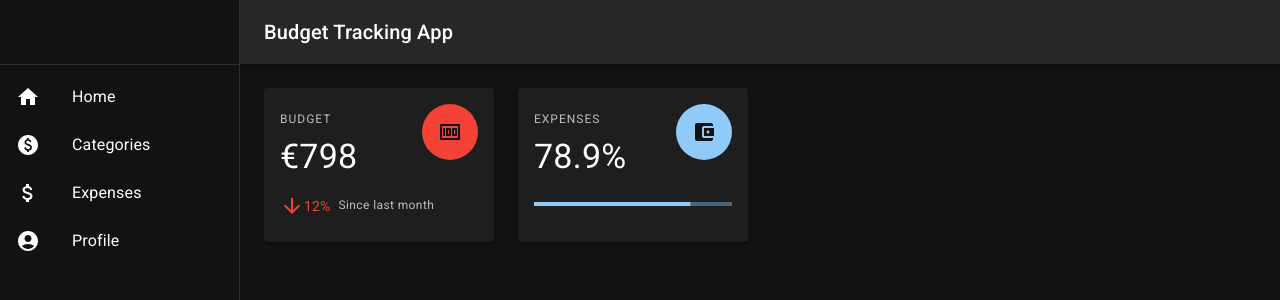
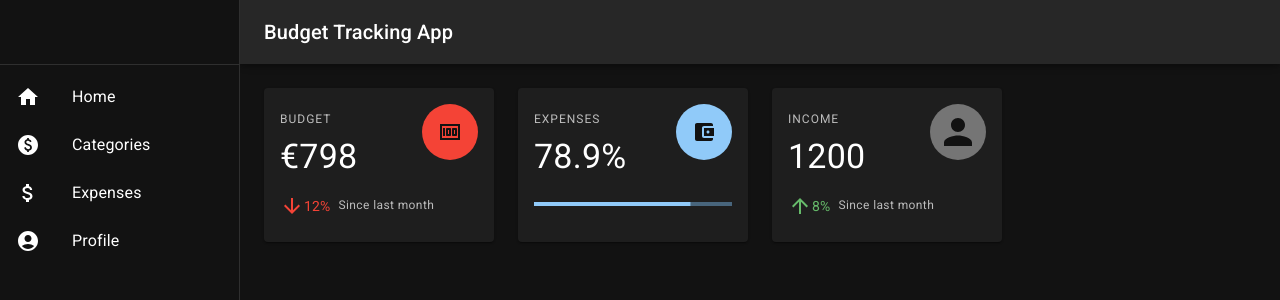
Before and after one commit to SirSimon04/budget_tracker, a React (Create React App) app: page / in a window 1280 px wide. Shown: the top 300 px of the page. Built offline with nearby package versions, Linux system fonts and the light colour scheme.

Commit message:
add IncomeCard

```diff
--- a/src/components/pages/HomePage/HomePage.jsx
+++ b/src/components/pages/HomePage/HomePage.jsx
@@ -6,6 +6,8 @@ import AccountBalanceWalletIcon from "@mui/icons-material/AccountBalanceWallet";
 import { currencyFormatter } from "../../../utils";
 import BudgetCardContent from "./components/cardContents/BudgetCardContent";
 import ExpenseCardContent from "./components/cardContents/ExpenseCardContent";
+import IncomeCardContent from "./components/cardContents/IncomeCardContent";
+
 function HomePage() {
   return (
     <div>
@@ -30,6 +32,11 @@ function HomePage() {
             <ExpenseCardContent />
           </HomePageCard>
         </Grid>
+        <Grid item xl={3} lg={3} sm={6} xs={12}>
+          <HomePageCard name="income" title="1200">
+            <IncomeCardContent />
+          </HomePageCard>
+        </Grid>
       </Grid>
     </div>
   );
--- /dev/null
+++ b/src/components/pages/HomePage/components/cardContents/IncomeCardContent.jsx
@@ -0,0 +1,32 @@
+import { Box, Typography } from "@mui/material";
+import ArrowUpwardIcon from "@mui/icons-material/ArrowUpward";
+
+function IncomeCardContent() {
+  return (
+    <div>
+      <Box
+        sx={{
+          pt: 2,
+          display: "flex",
+          alignItems: "center"
+        }}
+      >
+        <ArrowUpwardIcon color="success" />
+        <Typography
+          color="success.main"
+          sx={{
+            mr: 1
+          }}
+          variant="body2"
+        >
+          8%
+        </Typography>
+        <Typography color="textSecondary" variant="caption">
+          Since last month
+        </Typography>
+      </Box>
+    </div>
+  );
+}
+
+export default IncomeCardContent;
```
